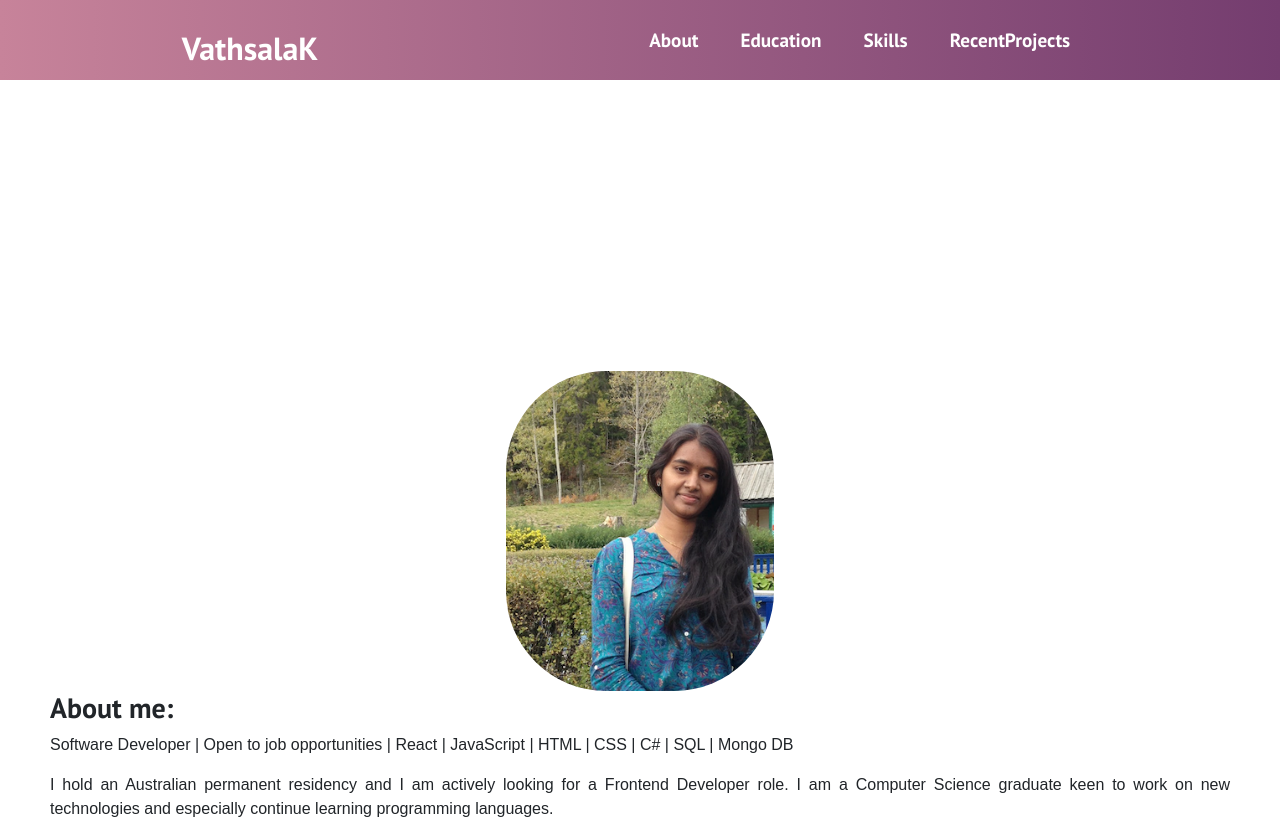
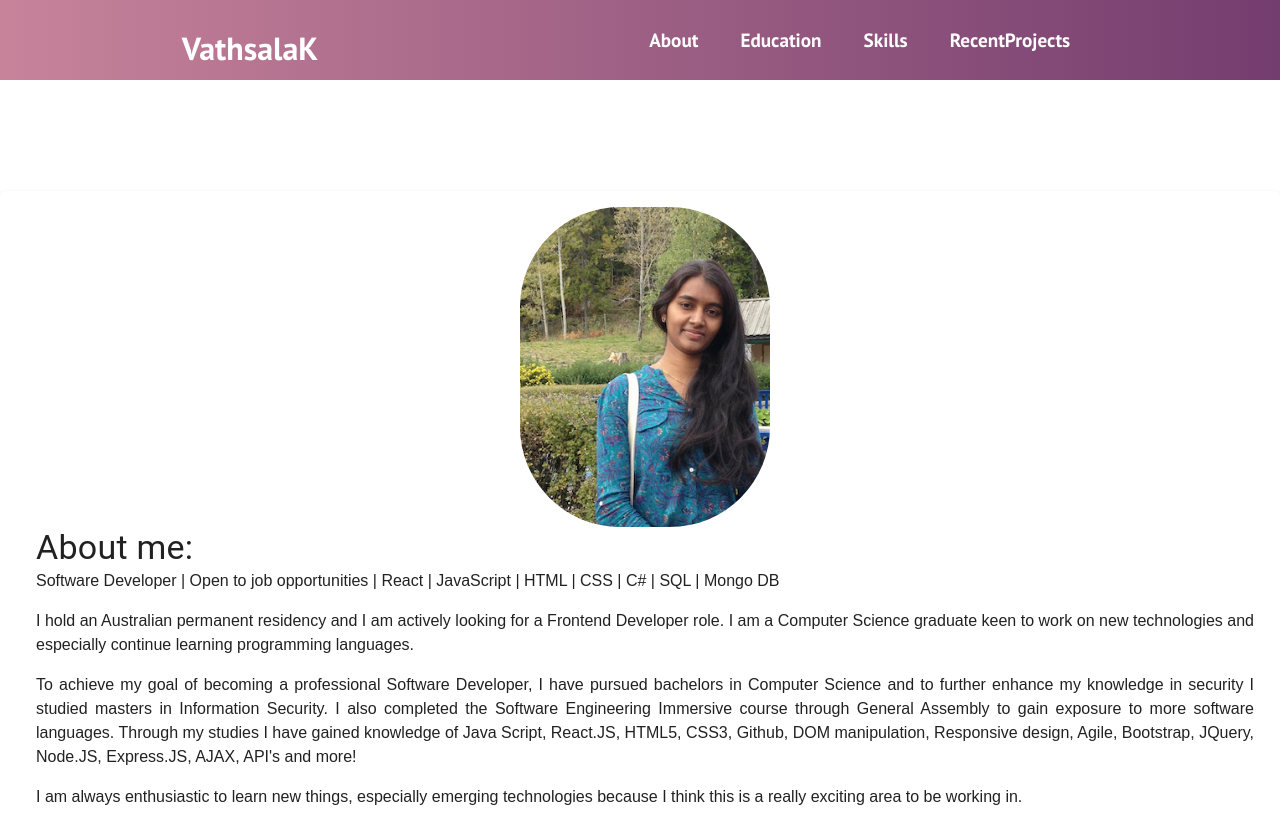
Before and after one commit to vathsala-komanpally/PortfolioWebsite, a React (Create React App) app: page / in a window 1280 px wide. Shown: the top 819 px of the page. Built offline with nearby package versions, Linux system fonts and the light colour scheme; the HTML template or start-up script is replaced by a standard one.

Commit message:
about me alignment

```diff
--- a/src/App.css
+++ b/src/App.css
@@ -10,7 +10,7 @@
   .skills,
   .recentprojects {
     display: flex;
-    height: 150vh;
+    height: 110vh;
     /* background-color: rgb(228, 211, 217); */
   }
 
--- a/src/components/Education.js
+++ b/src/components/Education.js
@@ -1,9 +1,13 @@
 import React from 'react';
 import Typography from '@material-ui/core/Typography';
+import Card from '@material-ui/core/Card';
+import CardContent from '@material-ui/core/CardContent';
 
 const Education=(props)=> {
     return (
         <div>
+             <Card >
+                <CardContent >
             <h3>Education:</h3>
             <ul>
             {props.education.map((Element) =>
@@ -18,7 +22,8 @@ const Education=(props)=> {
             Patrick Bours & Vathsala Komanpally, “Performance of Keystroke Dynamics when Allowing Typing Corrections"; <br/>
             Proceedings of the 2nd International Workshop on Biometrics and Forensics (IWBF), 2014.
           </Typography>
-
+          </CardContent>
+          </Card>
         </div>
 
     )
--- a/src/pages/AboutPage.js
+++ b/src/pages/AboutPage.js
@@ -4,19 +4,21 @@ import Typography from '@material-ui/core/Typography';
 import Image from '../images/image4.png';
 import CardMedia from '@material-ui/core/CardMedia';
 import Grid from '@material-ui/core/Grid';
+import Card from '@material-ui/core/Card';
+import CardContent from '@material-ui/core/CardContent';
 
 const useStyles = makeStyles((theme) => ({
     root: {
         flexGrow: 1,
     },
     content: {
-        alignItems: "center",
         textAlign: "justify",
-        paddingRight: "100px",
+        paddingRight: "10px",
+        paddingLeft: "20px",
     }, media: {
-        height: 380,
+        height: "40vh",
         width: 250,
-        borderRadius: '20px',
+        borderRadius: '100px',
     },
 }));
 
@@ -25,10 +27,14 @@ function AboutPage() {
     return (
         <div className="about">
             <div className="all-about">
-            <img className="image-about"  src={Image} />
-            <div className="info-about">
-                <h3>About me:</h3>
-            <p> Software Developer | Open to job opportunities | React | JavaScript | HTML | CSS | C# | SQL | Mongo DB</p>
+            <Card className={classes.content} >
+                <CardContent >
+                <CardMedia className={classes.media} image={Image} title="MyImage" />
+                <Typography component="h4" variant="h4">About me:</Typography>
+
+                <Typography component="body1" variant="textprimary">
+
+                <p> Software Developer | Open to job opportunities | React | JavaScript | HTML | CSS | C# | SQL | Mongo DB</p>
                 <p > I hold an Australian permanent residency and I am actively looking for a Frontend Developer role. I am a Computer Science
                             graduate keen to work on new technologies and especially continue learning programming languages. </p>
                 <p>To achieve my goal of becoming a professional Software Developer, I have pursued bachelors in
@@ -38,9 +44,7 @@ function AboutPage() {
                              JQuery, Node.JS, Express.JS, AJAX, API's and more!</p>
                 <p> I am always enthusiastic to learn new things, especially emerging technologies because
                             I think this is a really exciting area to be working in. </p>
-
-            </div>
-            </div>
+                            </Typography>
             {/* <Grid container className={classes.content}>
                 <Grid item xs={3}>
                     <CardMedia className={classes.media} image={Image} title="MyImage" />
@@ -68,6 +72,9 @@ function AboutPage() {
                 </Typography></p>
                 </Grid>
             </Grid> */}
+            </CardContent>
+            </Card>
+            </div>
         </div>
     );
 }
```
